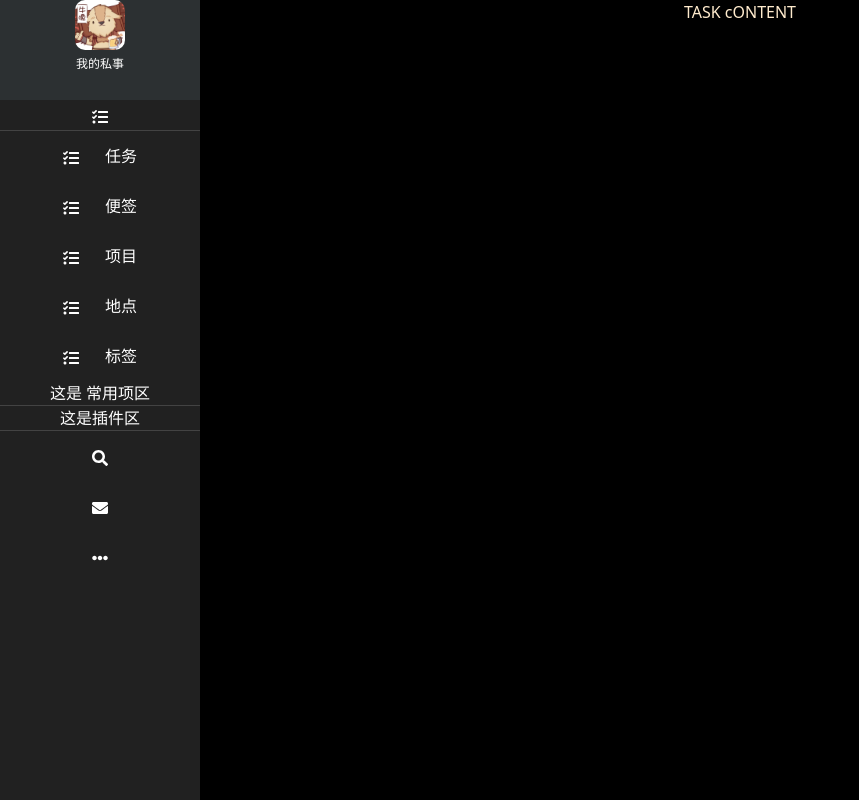
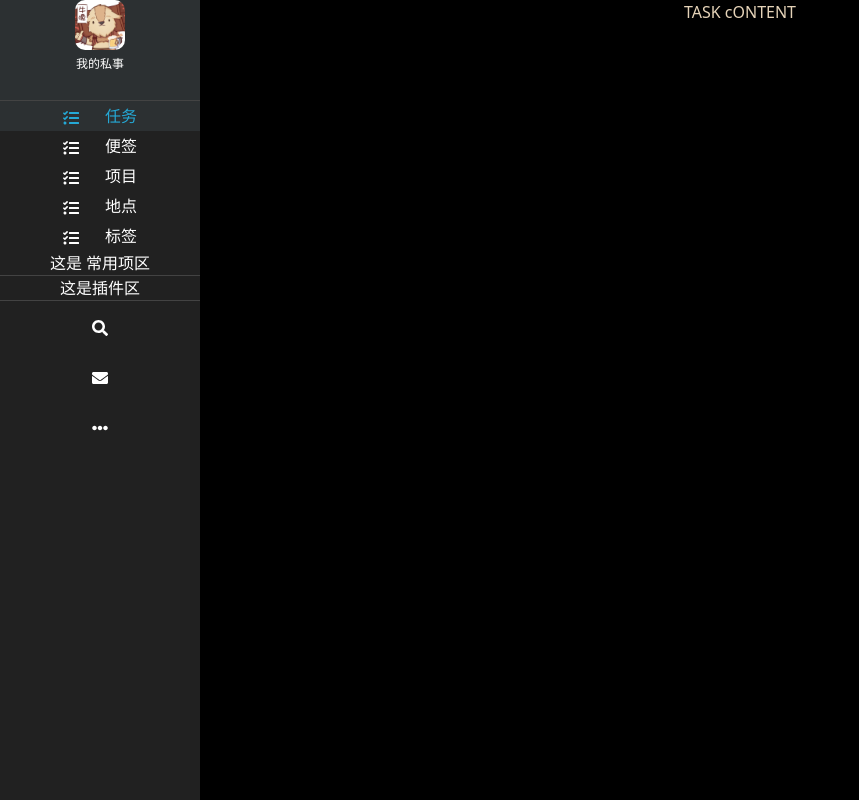
Before and after one commit to liulaoliu/hieplan, a React (Create React App) app: page /main/task in a window 1280 px wide. Shown: the whole page, without its empty margins (0-859 px from the left). Built offline with nearby package versions, Linux system fonts and the light colour scheme.

Commit message:
侧边栏基本模拟完毕 就差一个很另类的特性，我不准备原样照搬

```diff
--- a/src/App.tsx
+++ b/src/App.tsx
@@ -24,14 +24,13 @@ function App() {
             <Route path="note" element={<Note />} />
             <Route path="project" element={<Project />} />
             <Route path="position" element={<Position />} />
-            <Route path="label" element={<Tag />} />
+            <Route path="tag" element={<Tag />} />
             <Route path="search" element={<Tag />} />
           </Route>
           <Route path="login" element={<Login />} />
           <Route path="registration" element={<Login />} />
           <Route path="/" element={<Welcome />} />
-          <Route path="*" element={<Nowhere/>}/>
-
+          <Route path="*" element={<Nowhere />} />
         </Routes>
       </BrowserRouter>
     </div>
--- a/src/Components/sidebar/Sidebar.tsx
+++ b/src/Components/sidebar/Sidebar.tsx
@@ -4,8 +4,10 @@ import SidebarBlock from "./sidebarItem/SidebarBlock";
 
 import img from "../../assets/images/dummy_avatar.jpg";
 import { SIDEBARbottomDATA, SIDEBARREGULARDATA } from "./SidebarData.config";
-import SidebarBlockUrl from "./sidebarItem/SidebarBlockURL";
+
 import { useLocation } from "react-router-dom";
+import SidebarBlockUrl from "./sidebarItem/SidebarBlockUrl";
+import { FaTasks } from "react-icons/fa";
 interface Props {}
 /**
  *
@@ -39,16 +41,26 @@ export default function Sidebar({}: Props): ReactElement {
           pic={img}
           text={"我的私事"}
         />
-        {SidebarBlockUrl("project", location)}
+        {/* {
+          <SidebarBlockUrl
+            iconText={"文字"}
+            icon={<FaTasks />}
+            passWhenChangeByOuterState={{
+              itemName: "task",
+              activeItemName: location,
+              changeActiveItemFn: () => {},
+            }}
+          ></SidebarBlockUrl>
+        } */}
       </div>
       <div className={styles.thinner_line}>
         {SIDEBARREGULARDATA.map((item: any, idx: number) => {
           return (
-            <SidebarBlock
+            <SidebarBlockUrl
               passWhenChangeByOuterState={{
-                changeActiveItemFn: setUrl,
+                changeActiveItemFn: () => {},
                 itemName: item.itemName,
-                activeItemName: activeUrl,
+                activeItemName: location,
               }}
               icon={<item.icon />}
               iconText={item.text}
--- a/src/Components/sidebar/sidebarItem/SidebarBlock.tsx
+++ b/src/Components/sidebar/sidebarItem/SidebarBlock.tsx
@@ -3,6 +3,9 @@ import { IconType } from "react-icons";
 import styles from "./SidebarBlock.module.css";
 
 export interface SidebarBlockProps {
+  /**
+   * OuterState 可能是自定义的state ,或者是应用级别的 Url
+   */
   passWhenChangeByOuterState: {
     activeItemName: string;
     changeActiveItemFn: (value: React.SetStateAction<string>) => void;
@@ -62,21 +65,16 @@ export default function SidebarBlock({
 
   // 当组件 状态由外部维护的 state决定，调用这个函数
   const useWhenChangeByOuterState = () => {
-    activeOrNotNoUrl(itemName, activeItemName, changeActiveItemFn);
+    activeOrNotNoUrl(itemName, activeItemName, changeActiveItemFn, changeByUrl);
   };
 
-  const useWhenChangeByUrl = () => {
-    activeOrNotByUrl(itemName, activeItemName);
-    console.log("url version itemName==>", itemName, "****");
-    console.log("url version activeURL==>", activeItemName, "****");
-  };
   return (
     <div
       className={pContainerClass}
       style={{
         height: height + "px",
       }}
-      onClick={changeByUrl ? useWhenChangeByUrl : useWhenChangeByOuterState}
+      onClick={useWhenChangeByOuterState}
     >
       <div className={styles.for_pic_and_text}>
         {
@@ -106,10 +104,7 @@ export default function SidebarBlock({
         }
       </div>
 
-      <div
-        className={contentCoverClass}
-        onClick={changeByUrl ? useWhenChangeByUrl : useWhenChangeByOuterState}
-      >
+      <div className={contentCoverClass} onClick={useWhenChangeByOuterState}>
         {/* 这是遮住content的cover */}
       </div>
 
@@ -131,23 +126,21 @@ export default function SidebarBlock({
   );
 }
 
-// 一个helper function 根据 本组件的itemName和 父容器的 activeName 判断 是该激活还是平淡
+// 一个helper function 根据 本组件的itemName和 父容器的 activeName或者 appLevel的url 判断 是该激活还是平淡
 function activeOrNotNoUrl(
   thisItemName: string,
   containerActiveItemName: string,
-  containerStateChangeHandler: (val: React.SetStateAction<string>) => void
+  containerStateChangeHandler: (val: React.SetStateAction<string>) => void,
+  shouldDoNothingBecauseChangeByUrl: boolean
 ) {
+  if (shouldDoNothingBecauseChangeByUrl) {
+    // changeByUrl
+    return;
+  }
+  // changeByState
   if (containerActiveItemName !== thisItemName) {
     containerStateChangeHandler(thisItemName);
   } else {
     containerStateChangeHandler("");
   }
 }
-// 一个helper function 根据 本组件的itemName和 本应用的地址栏url 判断 是该激活还是平淡
-function activeOrNotByUrl(thisItemUrl: string, appLevelUrl: string) {
-  if (thisItemUrl === appLevelUrl) {
-    return true;
-  } else {
-    return false;
-  }
-}
--- a/src/Components/sidebar/sidebarItem/SidebarBlockURL.tsx
+++ b/src/Components/sidebar/sidebarItem/SidebarBlockURL.tsx
@@ -4,27 +4,36 @@ import { Link, useLocation, useResolvedPath } from "react-router-dom";
 import SidebarBlock, { SidebarBlockProps } from "./SidebarBlock";
 import styles from "./SidebarBlockUrl.module.css";
 
-interface Props {
-  url: string;
+interface Props extends SidebarBlockProps {
+  readonly changeByUrl?: true;
+  passWhenChangeByOuterState: {
+    activeItemName: string;
+    /**
+     * SidebarBlockUrl 此处必须传一个空函数
+     */
+    changeActiveItemFn: () => void;
+    itemName: string;
+  };
 }
-type typeOfSidebarBlock = typeof SidebarBlock;
-
-export default function SidebarBlockUrl(
-  itemUrl: string,
-  activeUrl: string
-): ReactElement {
-  const passWhenChangeByOuterState = {
-    activeItemName: activeUrl,
-    changeActiveItemFn: () => {},
-    itemName: itemUrl,
-  };
+/**
+ *
+ * 复用SidebarBlock的逻辑 ,但是外层是Link
+ * 也就是可以点击跳转
+ * 注意 已经把 changeByUrl=true 写定了。
+ */
+export default function SidebarBlockUrl(props: Props): ReactElement {
   return (
-    <Link to={itemUrl}>
+    <Link
+      to={props.passWhenChangeByOuterState.itemName}
+      style={{
+        textDecoration: "none",
+      }}
+    >
       <SidebarBlock
+        {...props}
+        passWhenChangeByOuterState={props.passWhenChangeByOuterState}
         height={30}
-        icon={<FaTasks />}
         changeByUrl={true}
-        passWhenChangeByOuterState={passWhenChangeByOuterState}
         hasChildSidebar={false}
       ></SidebarBlock>{" "}
     </Link>
```
